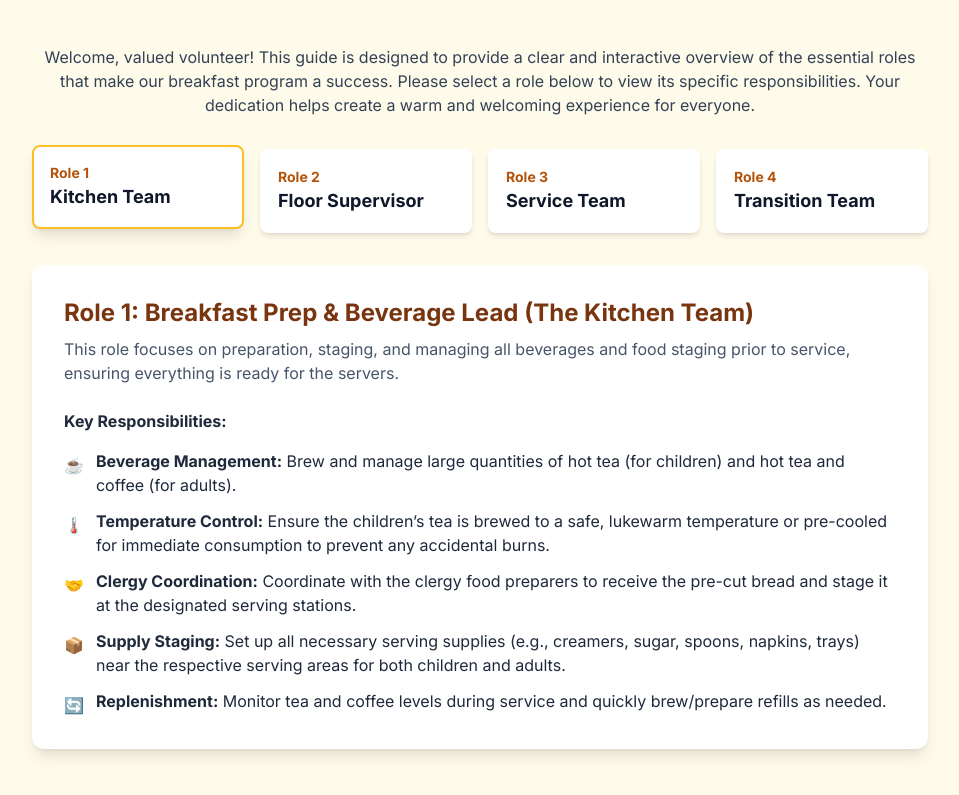
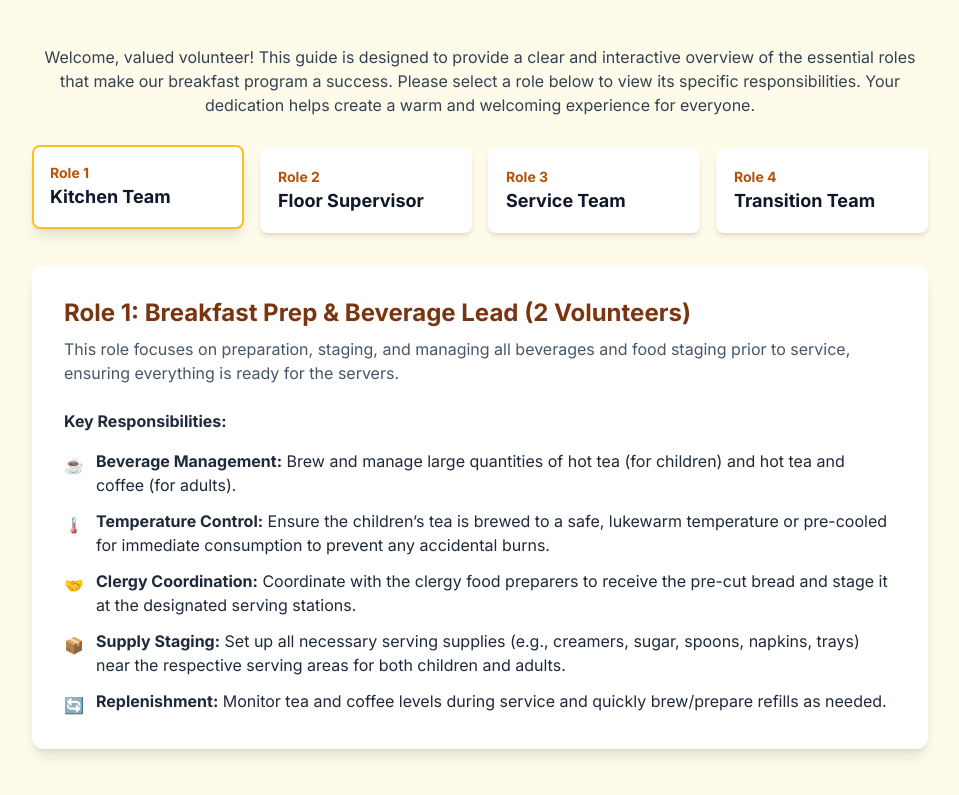
Before and after one commit to vaStGeorges/volunteers.github.io, a plain HTML site: page index.html in a window 1280 px wide. Shown: the part 127-922 px from the top of the page, without its empty margins (160-1119 px from the left). Drawn offline with nearby package versions, Linux system fonts and the light colour scheme.

Commit message:
Update index.html

```diff
--- a/index.html
+++ b/index.html
@@ -70,7 +70,7 @@
 
             <main id="role-details" class="bg-white p-6 md:p-8 rounded-xl shadow-lg">
                 <div id="role-content-1" class="role-content active">
-                    <h2 class="text-2xl font-bold text-amber-900 mb-2">Role 1: Breakfast Prep & Beverage Lead (The Kitchen Team)</h2>
+                    <h2 class="text-2xl font-bold text-amber-900 mb-2">Role 1: Breakfast Prep & Beverage Lead (2 Volunteers)</h2>
                     <p class="text-slate-600 mb-6">This role focuses on preparation, staging, and managing all beverages and food staging prior to service, ensuring everything is ready for the servers.</p>
                     <h3 class="font-bold text-slate-800 mb-4">Key Responsibilities:</h3>
                     <ul class="space-y-3">
```
